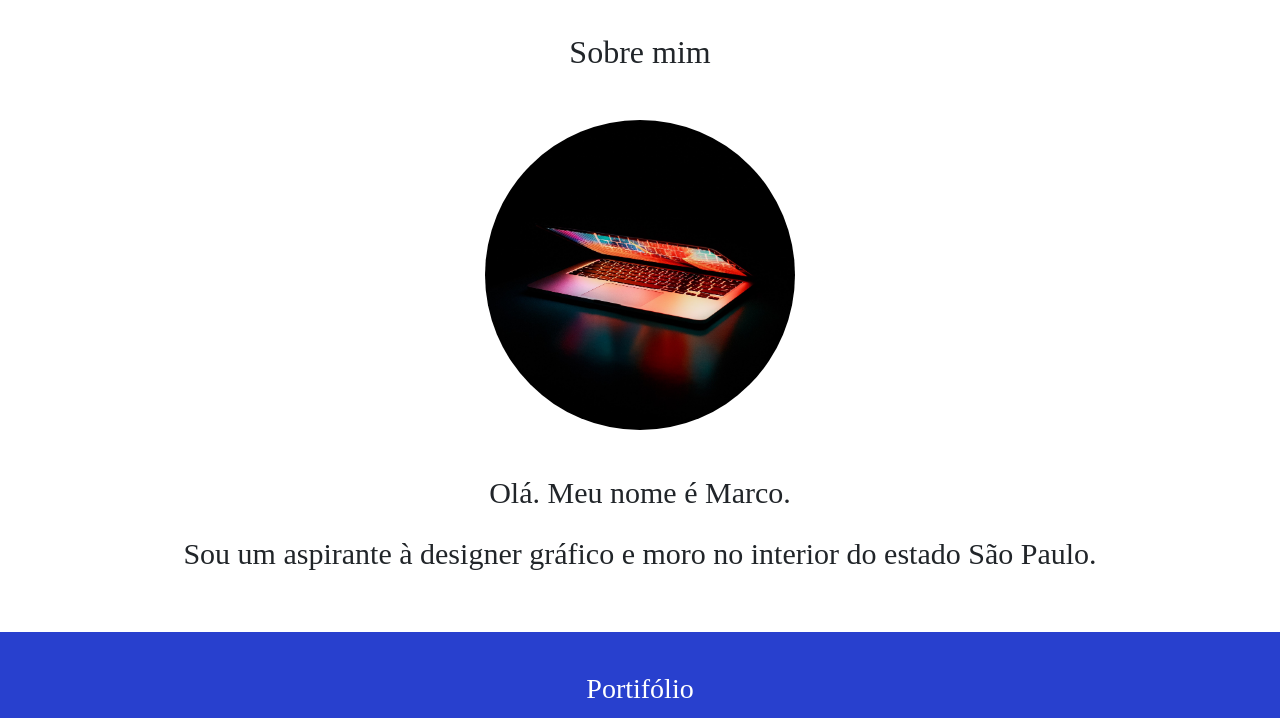
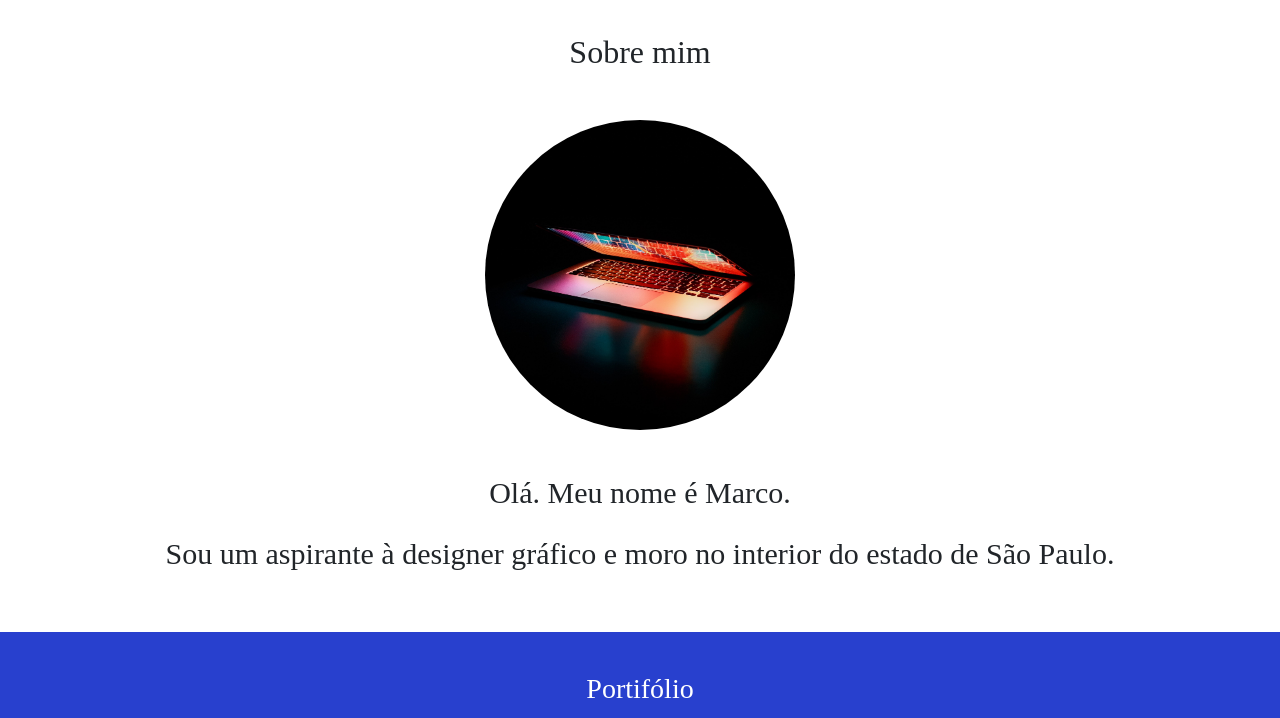
Before and after one commit to marcosticks/Aula_Bootstrap, a plain HTML site: page index.html in a window 1280 px wide. Shown: the part 82-800 px from the top of the page. Drawn offline with Linux system fonts and the light colour scheme.

Commit message:
Primeiro Commit

```diff
--- a/index.html
+++ b/index.html
@@ -38,7 +38,7 @@
                 <h2>Sobre mim</h2>
                 <img src="img/Sobre-mim.jpg" class="rounded-circle margin" width="310">
                 <p class="sobre-mim-texto-tamanho">Olá. Meu nome é Marco.<p/>
-                <p class="sobre-mim-texto-tamanho">Sou um aspirante à designer gráfico e moro no interior do estado São Paulo.<p/>
+                <p class="sobre-mim-texto-tamanho">Sou um aspirante à designer gráfico e moro no interior do estado de São Paulo.<p/>
             </div>
         </section>
 
```
